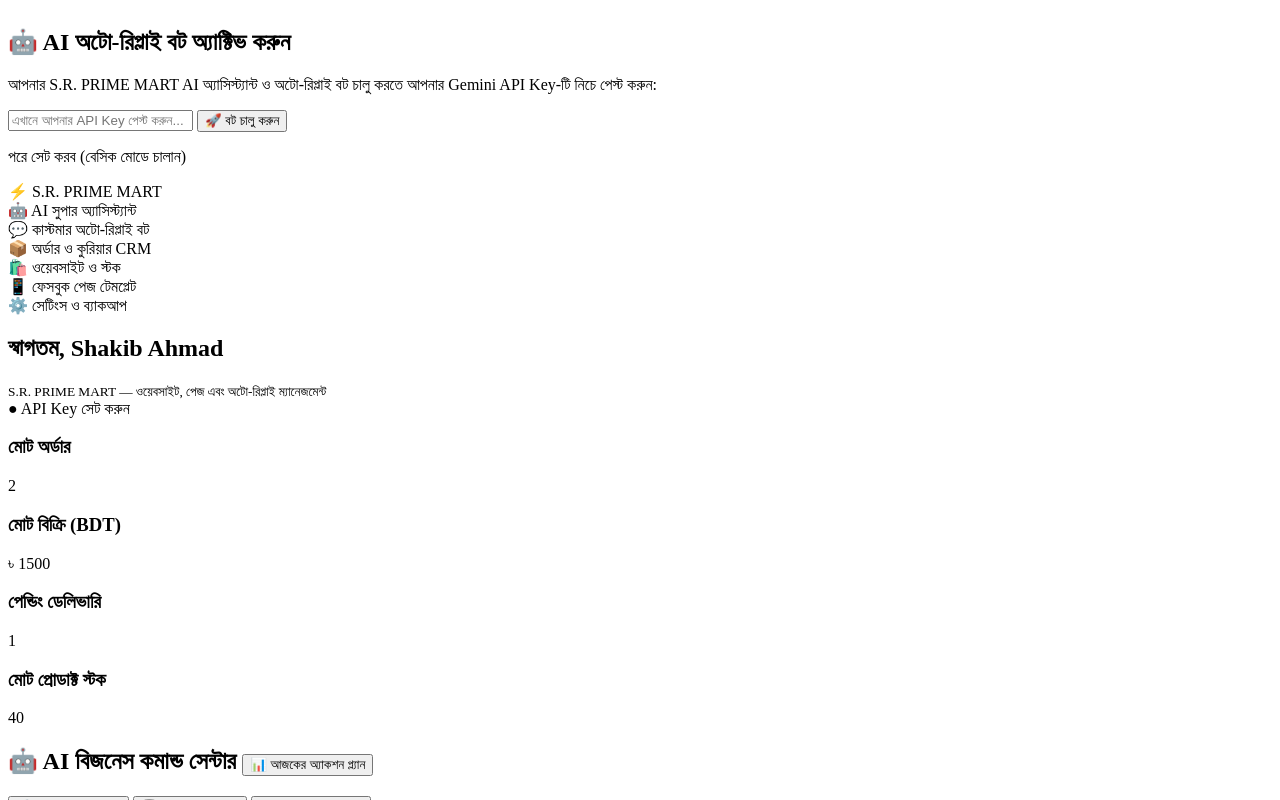
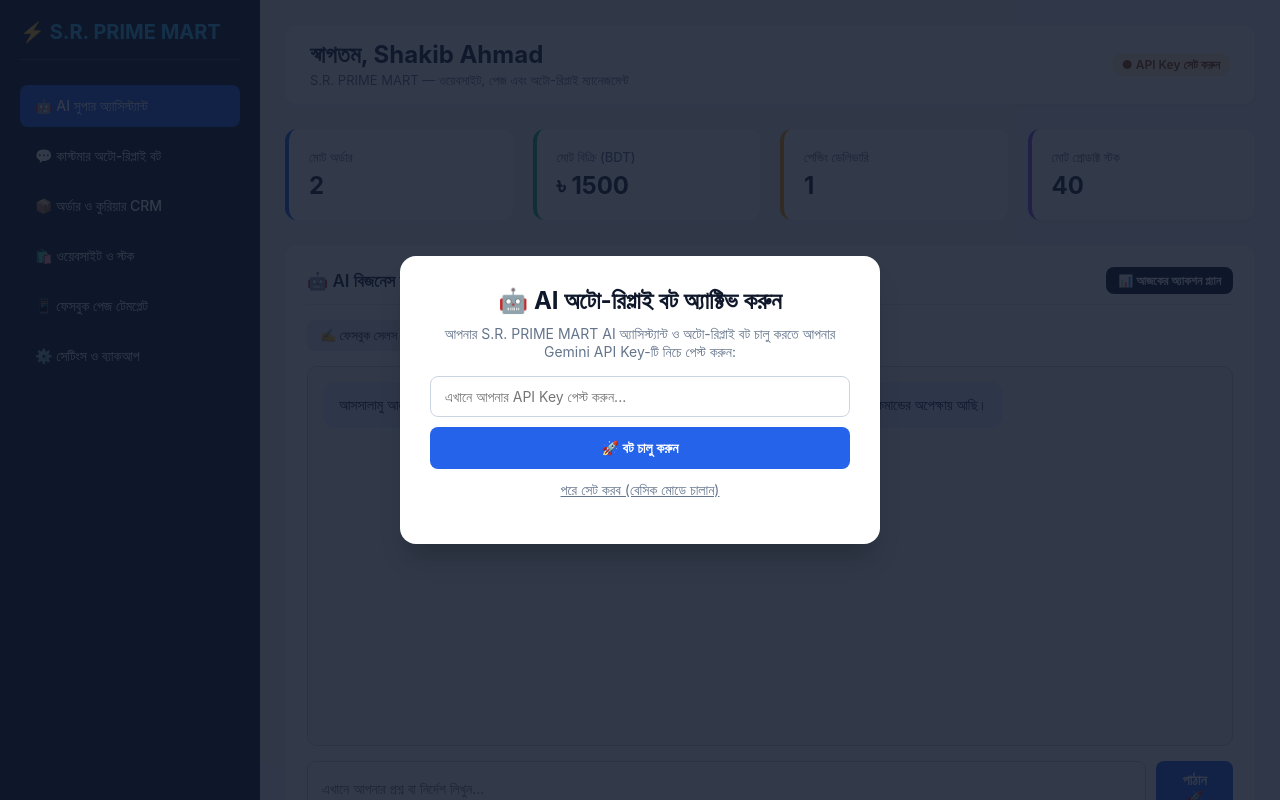
Before and after one commit to srprimemart2026-code/sr-prime-mart-dashboard, a plain HTML site: page index.html in a window 1280 px wide. Shown: the top 800 px of the page. Drawn offline with Linux system fonts and the light colour scheme.

Commit message:
Refactor CSS styles and remove unused JavaScript

```diff
--- a/style.css
+++ b/style.css
@@ -1,243 +1,254 @@
-let products = JSON.parse(localStorage.getItem('sr_products')) || [
-    { id: 101, name: "Men's Bar Bracelet (Black/Silver)", price: 650, stock: 25 },
-    { id: 102, name: "Premium Leather Wallet", price: 850, stock: 15 }
-];
-
-let orders = JSON.parse(localStorage.getItem('sr_orders_v2')) || [
-    { id: 1, name: "রাকিব হাসান", phone: "01711000000", address: "মিরপুর-১০, ঢাকা", product: "Men's Bar Bracelet (Black/Silver)", qty: 1, total: 650, courier: "Pathao Courier", source: "Facebook Page", status: "Delivered" },
-    { id: 2, name: "তানভীর আহমেদ", phone: "01812000000", address: "আগ্রাবাদ, চট্টগ্রাম", product: "Premium Leather Wallet", qty: 1, total: 850, courier: "Steadfast Courier", source: "Website", status: "Pending" }
-];
-
-window.onload = function() {
-    const savedKey = localStorage.getItem('sr_gemini_key');
-    if (!savedKey) {
-        document.getElementById('apiModal').style.display = 'flex';
-    } else {
-        updateKeyStatus(true);
-        document.getElementById('geminiApiKey').value = savedKey;
-    }
-    renderAll();
-};
-
-function activateAI() {
-    const key = document.getElementById('initialApiKey').value.trim();
-    if (!key) return alert('দয়া করে আপনার API Key পেস্ট করুন!');
-    localStorage.setItem('sr_gemini_key', key);
-    document.getElementById('geminiApiKey').value = key;
-    document.getElementById('apiModal').style.display = 'none';
-    updateKeyStatus(true);
-    alert('অভিনন্দন! আপনার AI বিজনেস অ্যাসিস্ট্যান্ট এখন পুরোপুরি সক্রিয়।');
+:root {
+    --primary: #2563eb;
+    --primary-dark: #1d4ed8;
+    --secondary: #0f172a;
+    --bg-light: #f1f5f9;
+    --white: #ffffff;
+    --text-dark: #1e293b;
+    --text-muted: #64748b;
+    --success: #10b981;
+    --warning: #f59e0b;
+    --danger: #ef4444;
 }
 
-function openModal() { document.getElementById('apiModal').style.display = 'flex'; }
-function closeModal() { document.getElementById('apiModal').style.display = 'none'; }
-
-function updateKeyStatus(isConnected) {
-    const badge = document.getElementById('aiStatusBadge');
-    if (isConnected) {
-        badge.className = 'badge badge-delivered';
-        badge.innerText = '● Gemini AI কানেক্টেড';
-    }
+* {
+    margin: 0;
+    padding: 0;
+    box-sizing: border-box;
+    font-family: -apple-system, BlinkMacSystemFont, "Segoe UI", Roboto, Helvetica, Arial, sans-serif;
 }
 
-function switchTab(tabId, element) {
-    document.querySelectorAll('.section').forEach(sec => sec.classList.remove('active'));
-    document.querySelectorAll('.nav-item').forEach(nav => nav.classList.remove('active'));
-    document.getElementById(tabId).classList.add('active');
-    element.classList.add('active');
+body {
+    background-color: var(--bg-light);
+    color: var(--text-dark);
+    display: flex;
+    min-height: 100vh;
 }
 
-function renderAll() {
-    const prodSelect = document.getElementById('prodSelect');
-    const productsTable = document.getElementById('productsTable');
-    prodSelect.innerHTML = '';
-    productsTable.innerHTML = '';
-    let totalStock = 0;
-
-    products.forEach((p, idx) => {
-        totalStock += Number(p.stock);
-        prodSelect.innerHTML += `<option value="${idx}">${p.name} - ৳${p.price} (স্টক: ${p.stock})</option>`;
-
-        const stockBadge = p.stock > 5
-            ? `<span class="badge badge-delivered">${p.stock} টি আছে</span>`
-            : `<span class="badge badge-danger">লো স্টক (${p.stock} টি)</span>`;
-
-        productsTable.innerHTML += `
-            <tr>
-                <td><strong>${p.name}</strong></td>
-                <td>৳ ${p.price}</td>
-                <td>${stockBadge}</td>
-                <td>
-                    <button style="padding:4px 8px; font-size:12px;" onclick="restockProduct(${idx})">+৫ স্টক</button>
-                    <button style="padding:4px 8px; font-size:12px; background:var(--danger);" onclick="deleteProduct(${idx})">মুছুন</button>
-                </td>
-            </tr>
-        `;
-    });
-
-    const allTable = document.getElementById('allOrdersTable');
-    allTable.innerHTML = '';
-    let totalSales = 0;
-    let pendingCount = 0;
-
-    orders.forEach((o, index) => {
-        totalSales += Number(o.total);
-        if (o.status === 'Pending') pendingCount++;
-        let badgeClass = o.status === 'Delivered' ? 'badge-delivered' : (o.status === 'Shipped' ? 'badge-shipped' : 'badge-pending');
-
-        allTable.innerHTML += `
-            <tr>
-                <td><strong>${o.name}</strong><br><small style="color:var(--primary)">${o.source}</small></td>
-                <td>${o.phone}<br><small>${o.address}</small></td>
-                <td>${o.product} (x${o.qty})</td>
-                <td>৳ ${o.total}</td>
-                <td>${o.courier}</td>
-                <td><span class="badge ${badgeClass}">${o.status}</span></td>
-                <td>
-                    <button style="padding: 4px 8px; font-size: 12px; background: var(--success);" onclick="updateStatus(${index})">স্ট্যাটাস</button>
-                    <button style="padding: 4px 8px; font-size: 12px; background: var(--danger);" onclick="deleteOrder(${index})">মুছুন</button>
-                </td>
-            </tr>
-        `;
-    });
-
-    document.getElementById('totalOrders').innerText = orders.length;
-    document.getElementById('totalSales').innerText = '৳ ' + totalSales;
-    document.getElementById('pendingOrders').innerText = pendingCount;
-    document.getElementById('totalStock').innerText = totalStock;
-
-    localStorage.setItem('sr_products', JSON.stringify(products));
-    localStorage.setItem('sr_orders_v2', JSON.stringify(orders));
+.modal-overlay {
+    position: fixed;
+    top: 0; left: 0; width: 100%; height: 100%;
+    background: rgba(15, 23, 42, 0.85);
+    display: flex;
+    justify-content: center;
+    align-items: center;
+    z-index: 9999;
+    padding: 20px;
 }
 
-function addProduct() {
-    const name = document.getElementById('newProdName').value.trim();
-    const price = Number(document.getElementById('newProdPrice').value);
-    const stock = Number(document.getElementById('newProdStock').value);
-    if (!name || !price) return alert('প্রোডাক্টের নাম ও দাম দিন!');
-    products.push({ id: Date.now(), name, price, stock: stock || 0 });
-    document.getElementById('newProdName').value = '';
-    document.getElementById('newProdPrice').value = '';
-    document.getElementById('newProdStock').value = '';
-    renderAll();
+.modal-box {
+    background: var(--white);
+    padding: 30px;
+    border-radius: 16px;
+    max-width: 480px;
+    width: 100%;
+    box-shadow: 0 20px 25px -5px rgba(0, 0, 0, 0.2);
+    text-align: center;
 }
 
-function restockProduct(idx) { products[idx].stock += 5; renderAll(); }
-function deleteProduct(idx) { if (confirm('মুছে ফেলবেন?')) { products.splice(idx, 1); renderAll(); } }
+.modal-box h2 { color: var(--secondary); margin-bottom: 10px; }
+.modal-box p { color: var(--text-muted); font-size: 14px; margin-bottom: 15px; }
+.full-btn { width: 100%; padding: 12px; margin-top: 10px; }
+.skip-text { margin-top: 12px; font-size: 13px; cursor: pointer; text-decoration: underline; }
 
-function addOrder() {
-    const name = document.getElementById('custName').value.trim();
-    const phone = document.getElementById('custPhone').value.trim();
-    const address = document.getElementById('custAddress').value.trim();
-    const prodIdx = document.getElementById('prodSelect').value;
-    const qty = Number(document.getElementById('prodQty').value) || 1;
-    const courier = document.getElementById('courierName').value;
-    const source = document.getElementById('orderSource').value;
-    const status = document.getElementById('orderStatus').value;
-
-    if (!name || !phone || !address) return alert('সব তথ্য পূরণ করুন!');
-    const selectedProd = products[prodIdx];
-    if (selectedProd.stock >= qty) selectedProd.stock -= qty;
-
-    orders.unshift({
-        id: Date.now(), name, phone, address,
-        product: selectedProd.name, qty,
-        total: selectedProd.price * qty, courier, source, status
-    });
-
-    document.getElementById('custName').value = '';
-    document.getElementById('custPhone').value = '';
-    document.getElementById('custAddress').value = '';
-    renderAll();
-    alert('অর্ডার সেভ হয়েছে!');
+.sidebar {
+    width: 260px;
+    background-color: var(--secondary);
+    color: var(--white);
+    padding: 20px;
+    display: flex;
+    flex-direction: column;
+    position: fixed;
+    height: 100vh;
+    overflow-y: auto;
+    z-index: 100;
 }
 
-function updateStatus(index) {
-    const statuses = ['Pending', 'Shipped', 'Delivered'];
-    orders[index].status = statuses[(statuses.indexOf(orders[index].status) + 1) % statuses.length];
-    renderAll();
+.brand {
+    font-size: 20px;
+    font-weight: 700;
+    color: #38bdf8;
+    margin-bottom: 25px;
+    border-bottom: 1px solid #334155;
+    padding-bottom: 15px;
 }
 
-function deleteOrder(index) { if (confirm('মুছে ফেলবেন?')) { orders.splice(index, 1); renderAll(); } }
-
-function copyText(id) {
-    const el = document.getElementById(id);
-    el.select();
-    navigator.clipboard.writeText(el.value);
-    alert('কপি হয়েছে!');
+.nav-item {
+    padding: 12px 15px;
+    margin-bottom: 8px;
+    border-radius: 8px;
+    cursor: pointer;
+    transition: 0.2s;
+    font-size: 14px;
+    font-weight: 500;
 }
 
-function saveApiKey() {
-    const key = document.getElementById('geminiApiKey').value.trim();
-    localStorage.setItem('sr_gemini_key', key);
-    updateKeyStatus(true);
-    alert('API Key আপডেট হয়েছে!');
+.nav-item:hover, .nav-item.active { background-color: var(--primary); }
+
+.main-content {
+    margin-left: 260px;
+    flex: 1;
+    padding: 25px;
+    max-width: 100%;
 }
 
-function exportData() {
-    const blob = new Blob([JSON.stringify({ orders, products }, null, 2)], { type: 'application/json' });
-    const a = document.createElement('a');
-    a.href = URL.createObjectURL(blob);
-    a.download = 'SR_PRIME_MART_Backup.json';
-    a.click();
+.header {
+    display: flex;
+    justify-content: space-between;
+    align-items: center;
+    background: var(--white);
+    padding: 15px 25px;
+    border-radius: 12px;
+    box-shadow: 0 2px 10px rgba(0,0,0,0.04);
+    margin-bottom: 25px;
+    flex-wrap: wrap;
+    gap: 10px;
 }
 
-function appendMsg(text, isUser = false) {
-    const box = document.getElementById('chatBox');
-    const div = document.createElement('div');
-    div.className = isUser ? 'msg msg-user' : 'msg msg-ai';
-    div.innerText = text;
-    box.appendChild(div);
-    box.scrollTop = box.scrollHeight;
+.muted-text { color: var(--text-muted); font-size: 13px; }
+
+.stats-grid {
+    display: grid;
+    grid-template-columns: repeat(auto-fit, minmax(210px, 1fr));
+    gap: 20px;
+    margin-bottom: 25px;
 }
 
-function quickCommand(cmd) {
-    document.getElementById('aiInput').value = cmd;
-    sendToAI();
+.stat-card {
+    background: var(--white);
+    padding: 20px;
+    border-radius: 12px;
+    box-shadow: 0 2px 10px rgba(0,0,0,0.04);
+    border-left: 4px solid var(--primary);
 }
 
-async function sendToAI() {
-    const input = document.getElementById('aiInput');
-    const prompt = input.value.trim();
-    if (!prompt) return;
+.border-success { border-left-color: var(--success); }
+.border-warning { border-left-color: var(--warning); }
+.border-purple { border-left-color: #8b5cf6; }
 
-    appendMsg(prompt, true);
-    input.value = '';
+.stat-card h3 { font-size: 13px; color: var(--text-muted); font-weight: 500; }
+.stat-card p { font-size: 24px; font-weight: 700; margin-top: 5px; }
 
-    const apiKey = localStorage.getItem('sr_gemini_key');
-    if (!apiKey) {
-        openModal();
-        return appendMsg('দয়া করে পপআপ বক্সে আপনার Gemini API Key পেস্ট করে AI অ্যাসিস্ট্যান্ট চালু করুন।', false);
-    }
+.section { display: none; }
+.section.active { display: block; }
 
-    const sendBtn = document.getElementById('sendBtn');
-    sendBtn.innerText = 'লিখছে...';
+.card {
+    background: var(--white);
+    padding: 22px;
+    border-radius: 12px;
+    box-shadow: 0 2px 10px rgba(0,0,0,0.04);
+    margin-bottom: 25px;
+    overflow-x: auto;
+}
 
-    try {
-        const businessContext = `You are the dedicated AI Business Manager for 'S.R. PRIME MART', an online e-commerce and Facebook page business in Bangladesh owned by Shakib Ahmad.
-        Logistics partners: Pathao Courier and Steadfast Courier. Currency: BDT (৳).
-        Live Business Data:
-        - Products & Stock: ${JSON.stringify(products)}
-        - Recent Orders: ${JSON.stringify(orders)}
-        Always respond in clear, helpful, natural Bengali. Perform calculations, draft customer messages, create Facebook posts, or analyze orders based on this live data.
-        User Command: ${prompt}`;
+.card h2 {
+    margin-bottom: 15px;
+    font-size: 17px;
+    font-weight: 600;
+    border-bottom: 1px solid #e2e8f0;
+    padding-bottom: 10px;
+    display: flex;
+    justify-content: space-between;
+    align-items: center;
+    flex-wrap: wrap;
+    gap: 10px;
+}
 
-        // লেটেস্ট gemini-2.5-flash মডেল ব্যবহার করা হয়েছে
-        const response = await fetch(`https://generativelanguage.googleapis.com/v1beta/models/gemini-2.5-flash:generateContent?key=${apiKey}`, {
-            method: 'POST',
-            headers: { 'Content-Type': 'application/json' },
-            body: JSON.stringify({ contents: [{ parts: [{ text: businessContext }] }] })
-        });
+.form-grid {
+    display: grid;
+    grid-template-columns: repeat(auto-fit, minmax(200px, 1fr));
+    gap: 15px;
+    margin-bottom: 15px;
+}
 
-        const data = await response.json();
-        if (data.error) {
-            appendMsg(`API Error: ${data.error.message}`, false);
-        } else {
-            const reply = data.candidates?.[0]?.content?.parts?.[0]?.text || 'কোনো উত্তর পাওয়া যায়নি।';
-            appendMsg(reply, false);
-        }
-    } catch (err) {
-        appendMsg('নেটওয়ার্ক সমস্যা হয়েছে। ইন্টারনেট কানেকশন চেক করুন।', false);
-    }
-    sendBtn.innerText = 'পাঠান 🚀';
+input, select, textarea {
+    width: 100%;
+    padding: 11px 14px;
+    border: 1px solid #cbd5e1;
+    border-radius: 8px;
+    font-size: 14px;
+    outline: none;
 }
+
+input:focus, select:focus, textarea:focus { border-color: var(--primary); }
+
+button {
+    background-color: var(--primary);
+    color: var(--white);
+    border: none;
+    padding: 10px 18px;
+    border-radius: 8px;
+    cursor: pointer;
+    font-size: 14px;
+    font-weight: 600;
+    transition: 0.2s;
+}
+
+button:hover { background-color: var(--primary-dark); }
+.dark-btn { font-size: 12px; padding: 6px 12px; background: var(--secondary); }
+.small-btn { margin-top: 8px; font-size: 12px; padding: 6px 12px; }
+.success-btn { background: var(--success); }
+
+table {
+    width: 100%;
+    border-collapse: collapse;
+    margin-top: 10px;
+    min-width: 650px;
+}
+
+th, td { text-align: left; padding: 12px; border-bottom: 1px solid #e2e8f0; font-size: 14px; }
+th { background-color: #f8fafc; font-weight: 600; }
+
+.badge {
+    padding: 4px 10px;
+    border-radius: 20px;
+    font-size: 12px;
+    font-weight: 600;
+    display: inline-block;
+    cursor: pointer;
+}
+
+.badge-pending { background: #fef3c7; color: #92400e; }
+.badge-shipped { background: #dbeafe; color: #1e40af; }
+.badge-delivered { background: #d1fae5; color: #065f46; }
+.badge-danger { background: #fee2e2; color: #991b1b; }
+
+.ai-chat-box {
+    border: 1px solid #cbd5e1;
+    border-radius: 10px;
+    height: 380px;
+    overflow-y: auto;
+    padding: 15px;
+    background: #f8fafc;
+    margin-bottom: 15px;
+    display: flex;
+    flex-direction: column;
+    gap: 12px;
+}
+
+.msg {
+    padding: 12px 16px;
+    border-radius: 12px;
+    max-width: 85%;
+    line-height: 1.6;
+    font-size: 14px;
+    white-space: pre-line;
+}
+
+.msg-ai { background: #e0e7ff; color: #1e1b4b; align-self: flex-start; }
+.msg-user { background: var(--primary); color: white; align-self: flex-end; }
+
+.quick-prompts { display: flex; gap: 8px; flex-wrap: wrap; margin-bottom: 15px; }
+.quick-btn { background: #e2e8f0; color: var(--text-dark); font-size: 13px; padding: 7px 13px; font-weight: 500; }
+.quick-btn:hover { background: #cbd5e1; }
+
+.chat-input-area { display: flex; gap: 10px; }
+.template-group { margin-bottom: 18px; }
+.template-group textarea { margin-top: 6px; }
+.settings-row { display: flex; gap: 10px; max-width: 600px; }
+
+@media (max-width: 768px) {
+    .sidebar { width: 100%; height: auto; position: relative; }
+    .main-content { margin-left: 0; padding: 15px; }
+    body { flex-direction: column; }
+}
```
